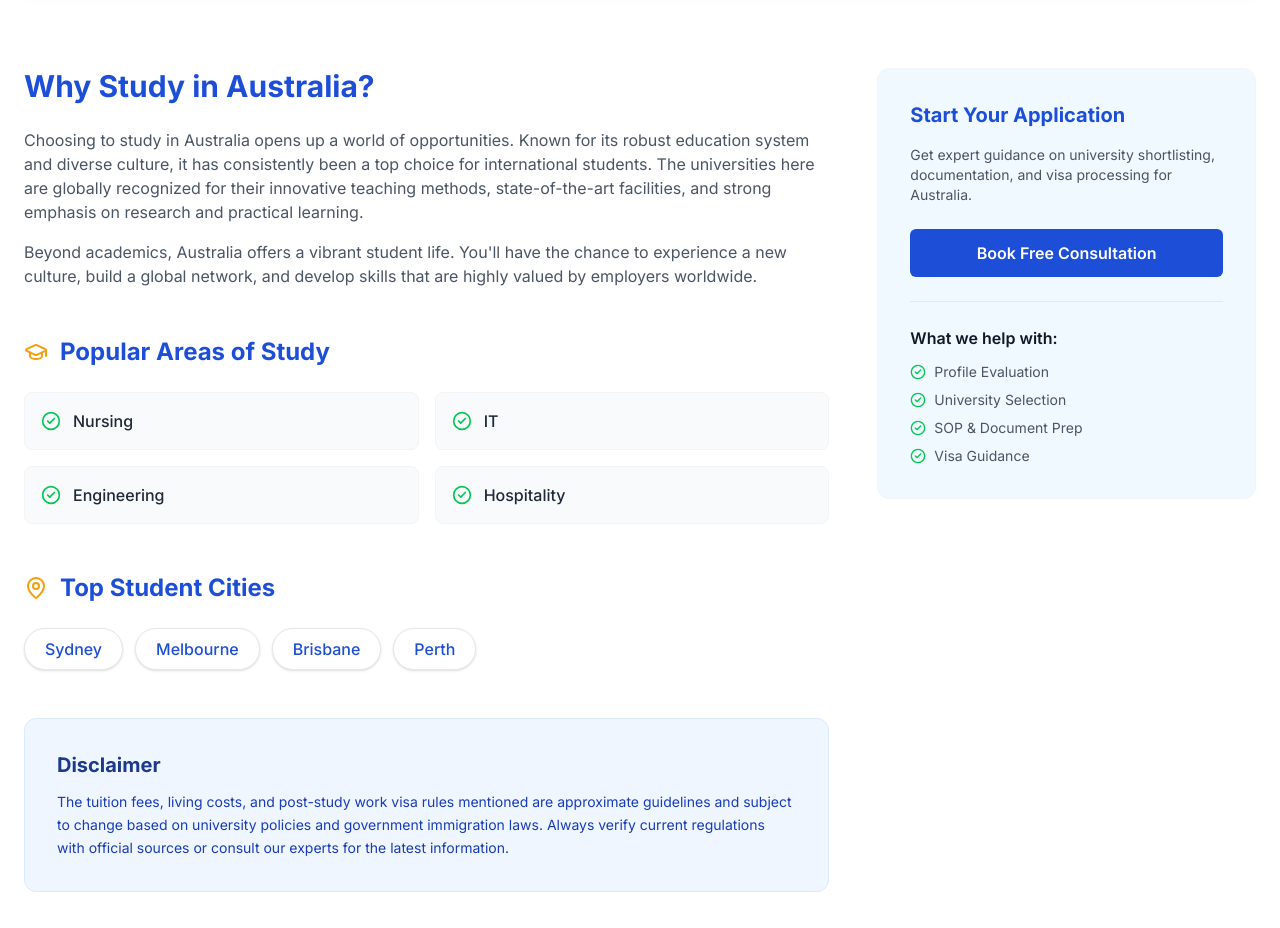
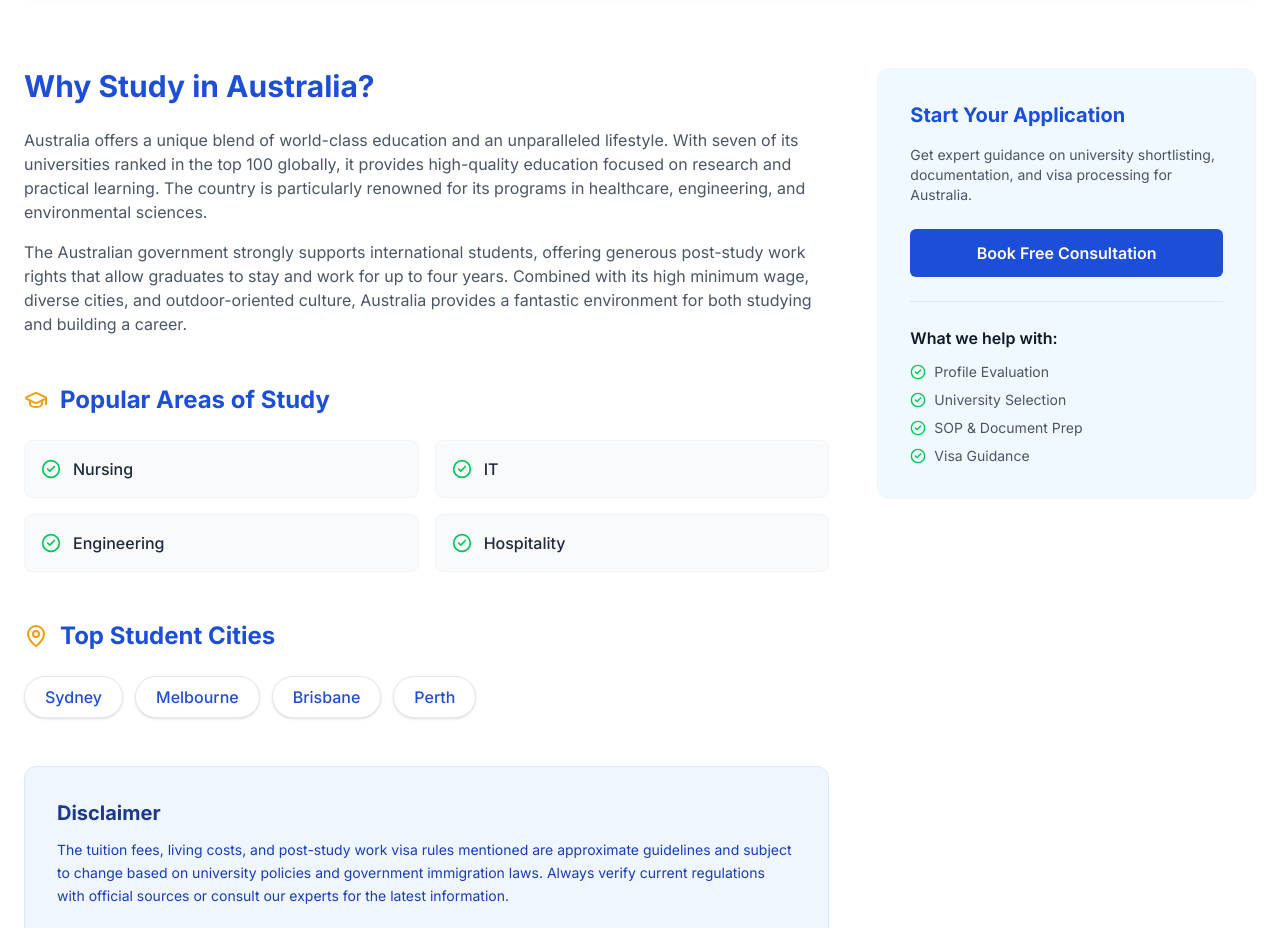
Before and after one commit to srikalyan28/arka-site, a Next.js app: page /countries/australia in a window 1280 px wide. Shown: the part 780-1708 px from the top of the page. Built offline with nearby package versions, Linux system fonts and the light colour scheme.

Commit message:
feat: add unique why study content for each country

```diff
--- a/src/app/countries/[slug]/page.tsx
+++ b/src/app/countries/[slug]/page.tsx
@@ -100,13 +100,11 @@ export default async function CountryDetailPage({ params }: Props) {
               <div>
                 <h2 className="text-3xl font-bold text-[var(--primary)] mb-6">Why Study in {country.name}?</h2>
                 <div className="prose prose-lg text-gray-600 max-w-none">
-                  <p>
-                    Choosing to study in {country.name} opens up a world of opportunities. Known for its robust education system and diverse culture, it has consistently been a top choice for international students.
-                    The universities here are globally recognized for their innovative teaching methods, state-of-the-art facilities, and strong emphasis on research and practical learning.
-                  </p>
-                  <p className="mt-4">
-                    Beyond academics, {country.name} offers a vibrant student life. You&apos;ll have the chance to experience a new culture, build a global network, and develop skills that are highly valued by employers worldwide.
-                  </p>
+                  {country.whyStudy?.map((paragraph, index) => (
+                    <p key={index} className={index > 0 ? "mt-4" : ""}>
+                      {paragraph}
+                    </p>
+                  ))}
                 </div>
               </div>
 
--- a/src/data/countries.ts
+++ b/src/data/countries.ts
@@ -6,6 +6,10 @@ export const countries = [
     description: "Home to some of the world's oldest and most prestigious universities, offering excellent academic standards and a rich cultural experience.",
     image: "/images/destinations/uk.jpg", // Will be replaced by actual images later
     popularAreas: ["Business", "Engineering", "Law", "Art & Design"],
+    whyStudy: [
+      "The UK is globally recognized for its academic excellence, housing some of the oldest and most prestigious universities in the world. Its education system encourages critical thinking, creativity, and independent learning, making UK degrees highly sought after by employers globally.",
+      "Beyond academics, the UK offers a rich cultural heritage, diverse cities, and a vibrant student life. With the re-introduction of the 2-year Graduate Route Visa, international students have a fantastic opportunity to gain valuable work experience in the UK after completing their studies, making it an incredibly attractive destination for long-term career growth."
+    ],
     facts: {
       tuition: "£14,000 - £38,000 / year",
       duration: "3 Years (UG) / 1 Year (PG)",
@@ -21,6 +25,10 @@ export const countries = [
     description: "Known for its welcoming environment, high quality of life, and excellent post-study work opportunities leading to permanent residency.",
     image: "/images/destinations/canada.jpg",
     popularAreas: ["Computer Science", "Healthcare", "Engineering", "Business"],
+    whyStudy: [
+      "Canada has become a top destination for international students due to its extremely welcoming multicultural society, high standard of living, and world-class education system. Canadian universities are heavily invested in research, offering students cutting-edge facilities and innovative programs, particularly in tech, healthcare, and engineering.",
+      "One of the biggest draws of studying in Canada is its clear pathway to permanent residency. The Post-Graduation Work Permit (PGWP) allows international graduates to work in Canada for up to three years, providing a significant advantage for those looking to build a long-term career and settle in North America."
+    ],
     facts: {
       tuition: "CAD 15,000 - 40,000 / year",
       duration: "4 Years (UG) / 1-2 Years (PG)",
@@ -36,6 +44,10 @@ export const countries = [
     description: "Offers a vibrant lifestyle, world-class education, and strong research opportunities with excellent post-study work rights.",
     image: "/images/destinations/australia.jpg",
     popularAreas: ["Nursing", "IT", "Engineering", "Hospitality"],
+    whyStudy: [
+      "Australia offers a unique blend of world-class education and an unparalleled lifestyle. With seven of its universities ranked in the top 100 globally, it provides high-quality education focused on research and practical learning. The country is particularly renowned for its programs in healthcare, engineering, and environmental sciences.",
+      "The Australian government strongly supports international students, offering generous post-study work rights that allow graduates to stay and work for up to four years. Combined with its high minimum wage, diverse cities, and outdoor-oriented culture, Australia provides a fantastic environment for both studying and building a career."
+    ],
     facts: {
       tuition: "AUD 20,000 - 45,000 / year",
       duration: "3-4 Years (UG) / 1.5-2 Years (PG)",
@@ -51,6 +63,10 @@ export const countries = [
     description: "The top destination for international students, offering a vast array of flexible programs, cutting-edge technology, and campus life.",
     image: "/images/destinations/usa.jpg",
     popularAreas: ["STEM", "Business Analytics", "Computer Science", "Finance"],
+    whyStudy: [
+      "The United States remains the undisputed leader in global education, hosting the highest number of top-ranked universities in the world. The US education system is renowned for its flexibility, allowing students to explore various subjects before declaring a major. It also offers unparalleled access to cutting-edge technology, research facilities, and industry connections.",
+      "Studying in the US provides a quintessential campus life experience and unparalleled networking opportunities. With the OPT (Optional Practical Training) program, especially the 3-year extension for STEM graduates, international students have the unique opportunity to gain work experience at some of the world's leading tech companies and multinational corporations."
+    ],
     facts: {
       tuition: "$20,000 - $55,000 / year",
       duration: "4 Years (UG) / 1.5-2 Years (PG)",
@@ -66,6 +82,10 @@ export const countries = [
     description: "Renowned for engineering and technology, offering high-quality education often with zero or very low tuition fees at public universities.",
     image: "/images/destinations/germany.jpg",
     popularAreas: ["Mechanical Engineering", "Automotive", "Data Science", "Physics"],
+    whyStudy: [
+      "Germany is an absolute powerhouse when it comes to engineering, technology, and applied sciences. What sets Germany apart is its public university system, which charges zero or very low tuition fees even for international students, making world-class education highly affordable. The education heavily emphasizes practical experience, often integrating internships and industry projects into the curriculum.",
+      "As the largest economy in Europe, Germany offers immense career opportunities, particularly for STEM graduates. The 18-month job seeker visa gives international graduates ample time to find employment. Moreover, with the increasing number of English-taught programs, Germany is more accessible than ever to international students."
+    ],
     facts: {
       tuition: "€0 - €3,000 / year (Public)",
       duration: "3-4 Years (UG) / 1.5-2 Years (PG)",
@@ -81,6 +101,10 @@ export const countries = [
     description: "A fast-growing tech and pharma hub in Europe, offering a friendly environment and strong career prospects in multinational corporations.",
     image: "/images/destinations/ireland.jpg",
     popularAreas: ["IT", "Data Analytics", "Pharmaceuticals", "Finance"],
+    whyStudy: [
+      "Ireland has rapidly emerged as the 'Silicon Valley of Europe', hosting the European headquarters of massive tech and pharmaceutical giants like Google, Apple, Pfizer, and Meta. This provides students with incredible opportunities for internships and graduate roles in leading multinational companies. The education system is highly respected and deeply connected to industry needs.",
+      "Known for its famously friendly locals and rich cultural history, Ireland offers a safe and welcoming environment for international students. As an English-speaking country within the European Union, it offers a unique advantage. The 2-year post-study work visa further solidifies Ireland as a top choice for students looking to launch their careers in Europe."
+    ],
     facts: {
       tuition: "€10,000 - €25,000 / year",
       duration: "3-4 Years (UG) / 1 Year (PG)",
@@ -96,6 +120,10 @@ export const countries = [
     description: "Offers a safe, peaceful environment with a hands-on learning approach, excellent support for international students, and stunning landscapes.",
     image: "/images/destinations/new-zealand.jpg",
     popularAreas: ["Agriculture", "Engineering", "Business", "Tourism"],
+    whyStudy: [
+      "New Zealand is globally celebrated for its extremely safe, peaceful, and unpolluted environment. Its education system is modeled on the British system and emphasizes hands-on, practical learning rather than just theoretical knowledge. All eight of New Zealand's universities are ranked in the top 3% globally, ensuring a very high standard of education.",
+      "The country offers an incredibly supportive environment for international students, with strict government codes of practice ensuring student welfare. With post-study work visas valid for up to three years and a growing economy in need of skilled professionals, New Zealand is perfect for students seeking a high quality of life and a balanced lifestyle."
+    ],
     facts: {
       tuition: "NZD 22,000 - 35,000 / year",
       duration: "3 Years (UG) / 1-2 Years (PG)",
@@ -111,6 +139,10 @@ export const countries = [
     description: "A rising global education hub hosting international branch campuses of top universities, providing a cosmopolitan lifestyle and tax-free income.",
     image: "/images/destinations/uae.jpg",
     popularAreas: ["Business Management", "Architecture", "Hospitality", "IT"],
+    whyStudy: [
+      "The UAE, particularly Dubai, has rapidly transformed into a global education hub. It hosts international branch campuses of many prestigious universities from the UK, USA, and Australia, allowing students to earn a globally recognized degree while living in one of the world's most dynamic and futuristic cities. The infrastructure and facilities are consistently state-of-the-art.",
+      "Studying in the UAE means immersing yourself in an incredibly diverse, cosmopolitan environment with unmatched luxury and safety. As a massive global business hub, it offers extensive networking and internship opportunities. Furthermore, the prospect of securing tax-free income after graduation makes the UAE a highly lucrative destination for young professionals."
+    ],
     facts: {
       tuition: "AED 35,000 - 70,000 / year",
       duration: "3-4 Years (UG) / 1-2 Years (PG)",
```
